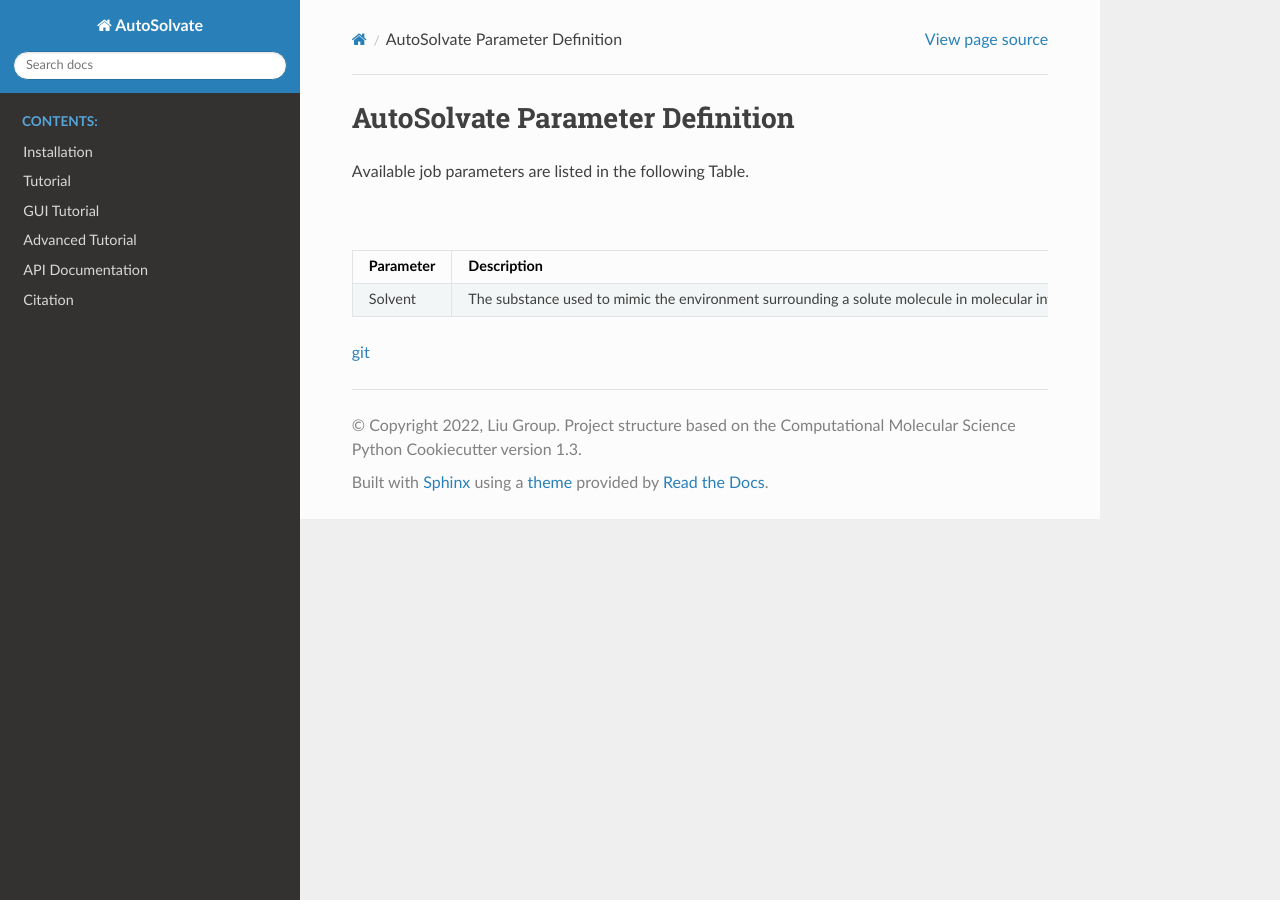
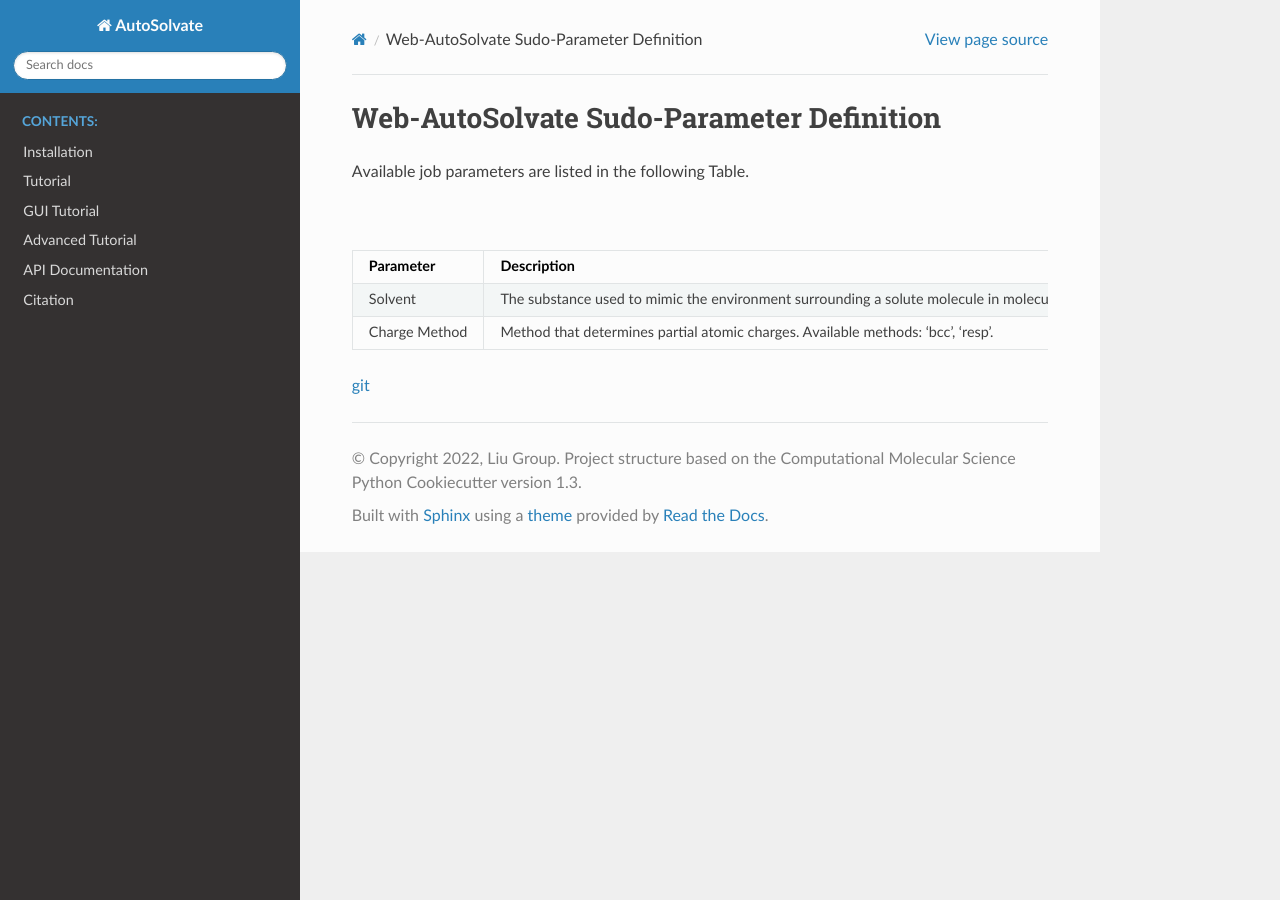
Before and after one commit to Liu-group/AutoSolvate, a Sphinx documentation site: the page built from docs/UserManual.rst, in a window 1280 px wide. Built offline with Sphinx 7.4.7 and the Read the Docs theme 2.0.0, drawn with Linux system fonts in a browser that asks for light colours; the version number could not be read and is left out.

Commit message:
Update UserManual.rst

```diff
--- a/docs/UserManual.rst
+++ b/docs/UserManual.rst
@@ -1,5 +1,5 @@
-AutoSolvate Parameter Definition
-=================================
+Web-AutoSolvate Sudo-Parameter Definition
+=========================================
 
 Available job parameters are listed in the following Table.
 
@@ -17,6 +17,11 @@ Available job parameters are listed in the following Table.
      - str
      - 'water'
      - NA
+   * - Charge Method
+     - Method that determines partial atomic charges. Available methods: 'bcc', 'resp'.
+     - str
+     - 'resp'
+     - 'resp' only for open-shell system
 
 
 
```
